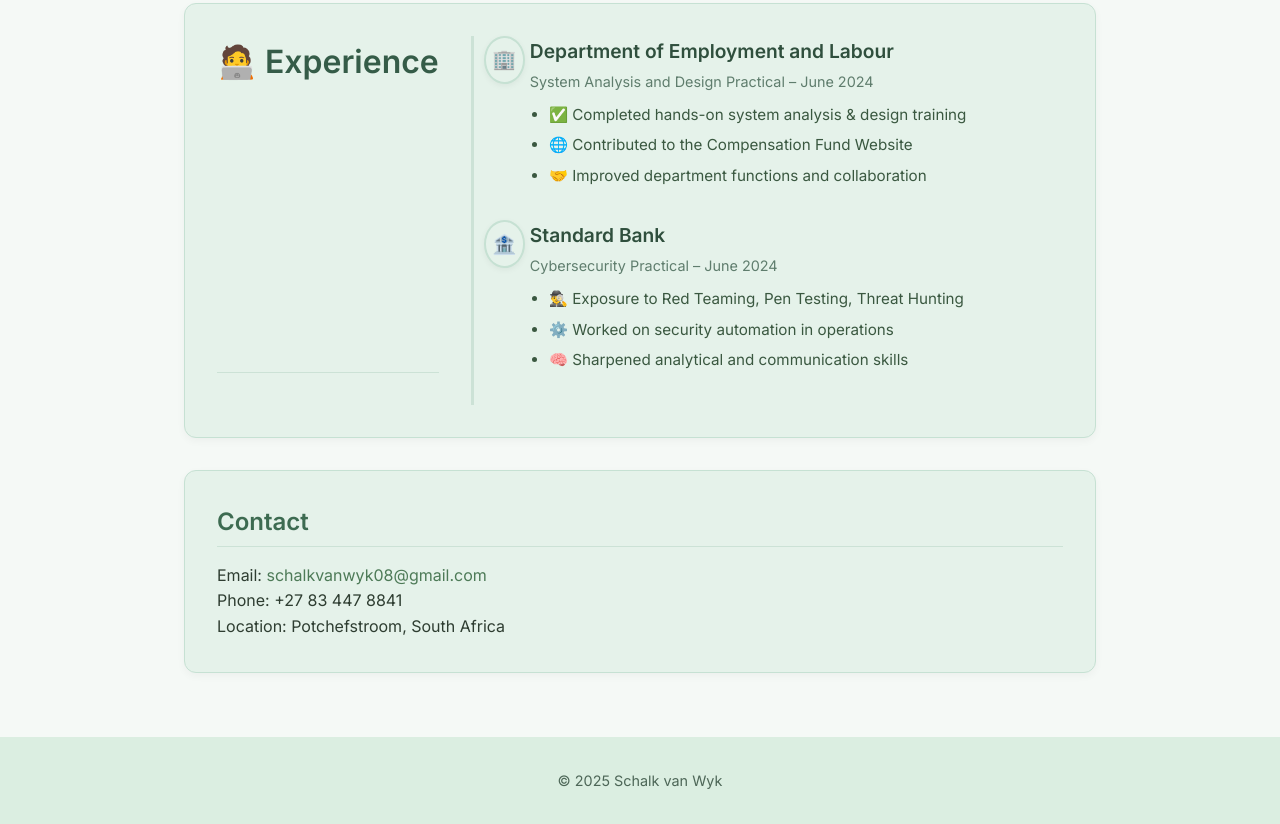
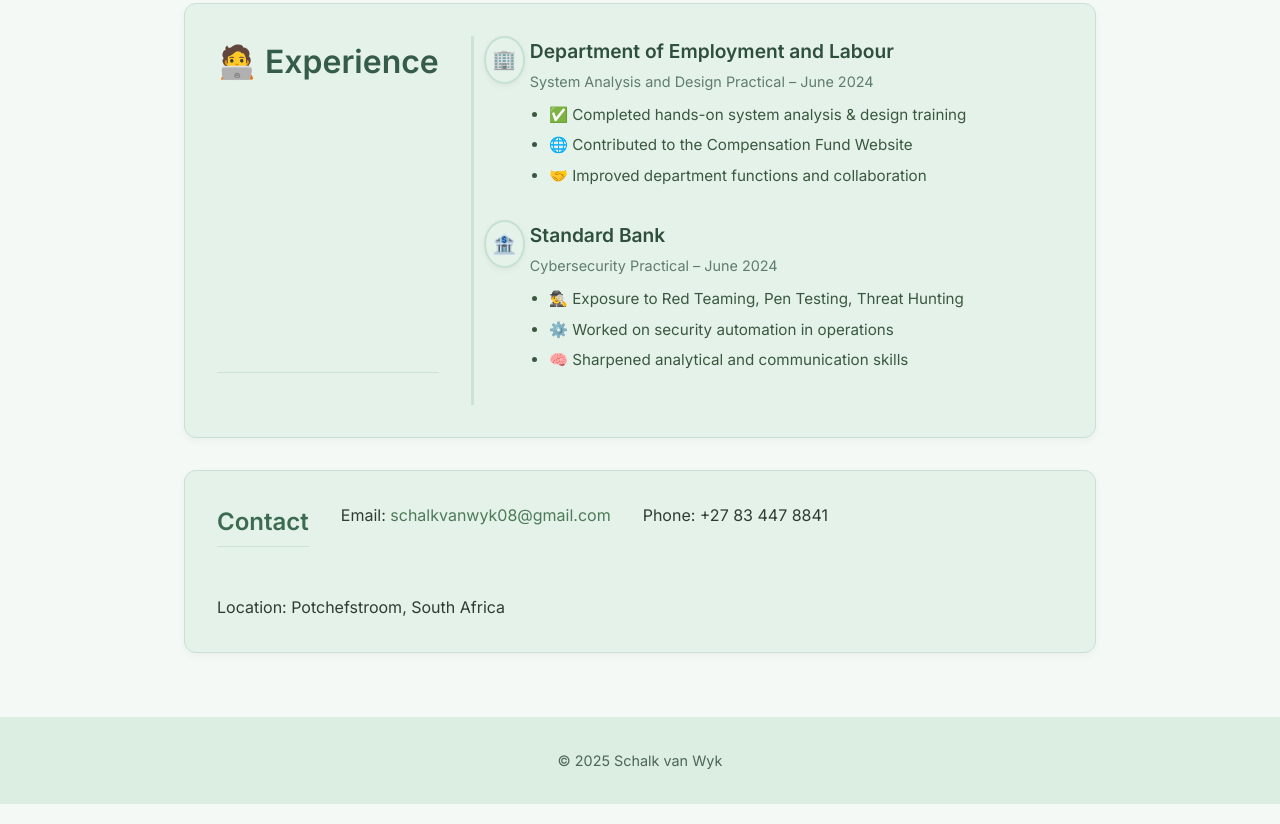
Before and after one commit to SCvanWyk/SCvanWyk.github.io, a plain HTML site: page index.html in a window 1280 px wide. Shown: the part 1404-2228 px from the top of the page. Drawn offline with Linux system fonts and the light colour scheme.

Commit message:
Fix to make contact card responsive

```diff
--- a/style.css
+++ b/style.css
@@ -352,7 +352,8 @@
 /* Responsive Cards Layout */
 @media (min-width: 768px) {
   #projects .card,
-  #experience .card {
+  #experience .card,
+  #contact .card {
     display: flex;
     flex-direction: row;
     gap: 2rem;
```
